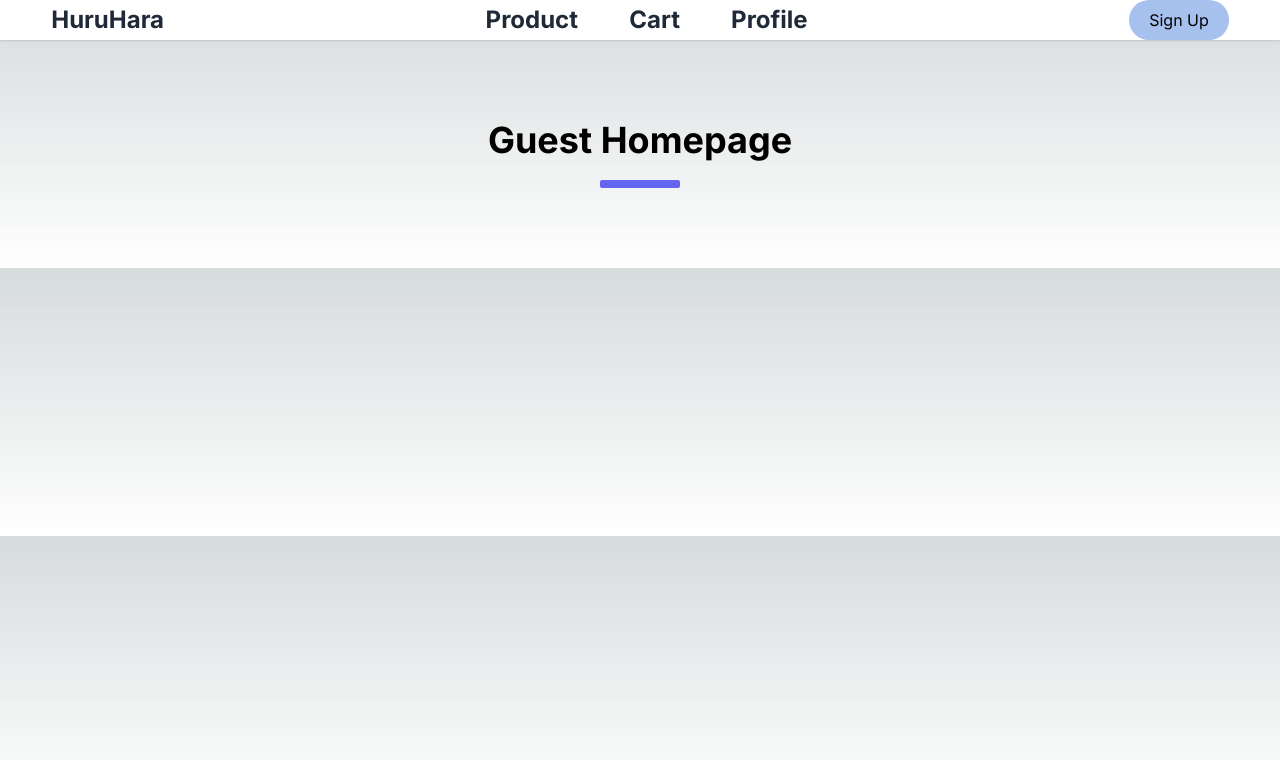
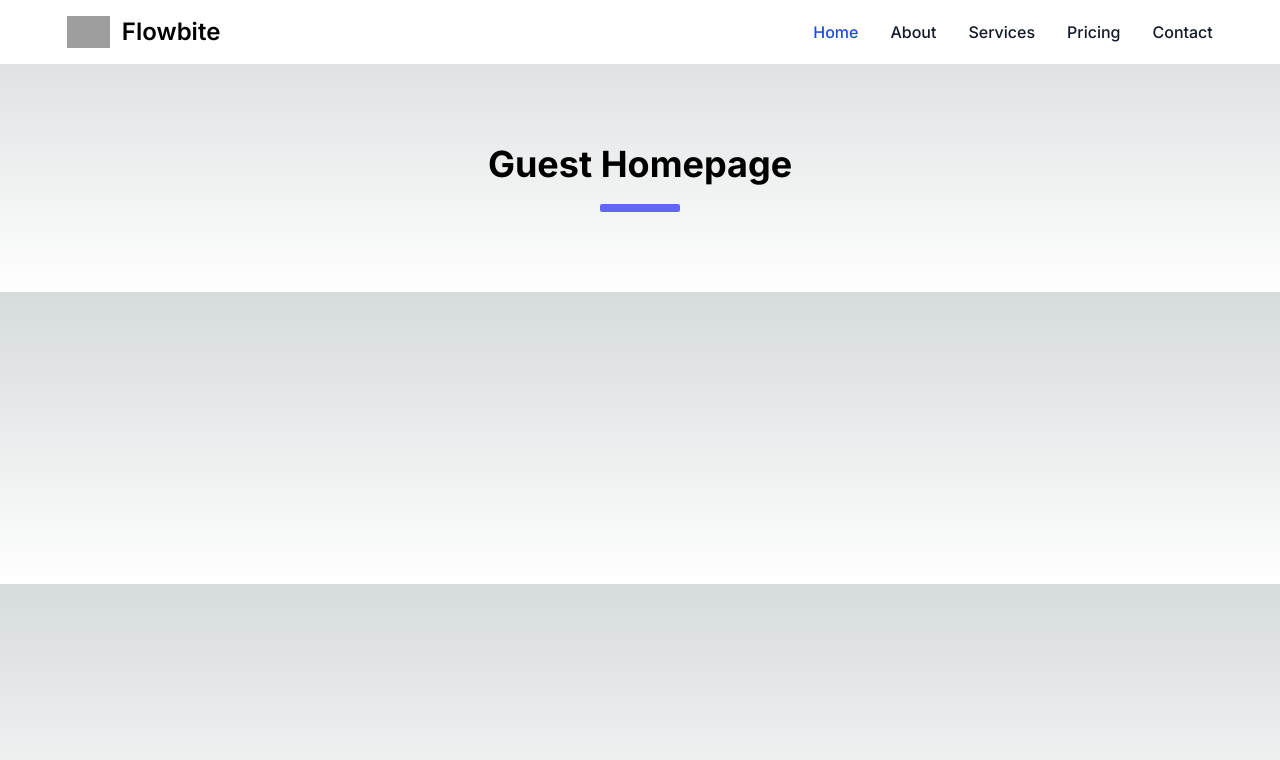
Before and after one commit to sinambela99/final_project_frontend, a Next.js app: page / in a window 1280 px wide. Shown: the top 760 px of the page. Built offline with nearby package versions, Linux system fonts and the light colour scheme; grey boxes are pictures that could not be loaded.

Commit message:
add feature navbar

```diff
--- a/src/app/globals.css
+++ b/src/app/globals.css
@@ -25,3 +25,8 @@
     )
     rgb(var(--background-start-rgb));
 }
+
+*,html,body {
+  margin : 0;
+  padding : 0
+}
--- a/src/app/layout.js
+++ b/src/app/layout.js
@@ -1,6 +1,5 @@
 import './globals.css'
 import { Inter } from 'next/font/google'
-import Navbar from '@/components/navbar'
 
 const inter = Inter({ subsets: ['latin'] })
 
@@ -12,7 +11,6 @@
 export default function RootLayout({ children }) {
   return (
     <html lang="en">
-      <Navbar />
       <body className={inter.className}>{children}</body>
     </html>
   )
--- a/src/app/page.js
+++ b/src/app/page.js
@@ -2,6 +2,7 @@
 import Image from "next/image";
 import styles from '../styles/Home.module.css'
 import Link from "next/link";
+import Navbar from '@/components/navbar'
 
 
 export default function Home() {
@@ -10,7 +11,7 @@
       <Head>
         <title> Home Page </title>
       </Head>
-
+      <Navbar />
       {Guest()}
     </div>
   )
--- a/src/app/products/page.jsx
+++ b/src/app/products/page.jsx
@@ -1,4 +1,6 @@
 import axios from "axios";
+import styles from "../../styles/LoginAndRegis.module.css";
+import Link from "next/link";
 
 export async function getProducts() {
   try {
@@ -16,12 +18,16 @@
   return (
     <div className="bg-white">
       <div className="mx-auto max-w-2xl px-4 py-16 sm:px-6 sm:py-24 lg:max-w-7xl lg:px-8">
-      <h2 className="sr-only">All Products</h2>
+        <h2 className="sr-only">All Products</h2>
 
-        <div className="grid grid-cols-1 gap-x-6 gap-y-10 sm:grid-cols-2 lg:grid-cols-3 xl:grid-cols-4 xl:gap-x-8 cursor-pointer">
+        <div className="grid grid-cols-1 gap-x-6 gap-y-10 sm:grid-cols-2 lg:grid-cols-3 xl:grid-cols-4 xl:gap-x-8">
           {products.map((product) => (
-            <a key={product.id} href={product.href} className="group">
-              <div className="aspect-h-1 aspect-w-1 w-full overflow-hidden rounded-lg bg-gray-200 xl:aspect-h-8 xl:aspect-w-7">
+            <div
+              key={product.id}
+              href={product.href}
+              className="group cursor-pointer"
+            >
+              <div className="aspect-h-1 aspect-w-1 w-full overflow-hidden rounded-lg bg-gray-200 xl:aspect-h-8 xl:aspect-w-7 ">
                 <img
                   src={product.photo}
                   alt={product.imageAlt}
@@ -36,9 +42,16 @@
                 Discount {product.discount * 100}%
               </p>
               <p className="mt-1 text-lg font-medium text-gray-900">
-                Rp {product.price - (product.price * product.discount)}
+                Rp {product.price - product.price * product.discount}
               </p>
-            </a>
+              <div className="input-button">
+                <a href="/">
+                  <button type="submit" className={styles.button}>
+                    Beli
+                  </button>
+                </a>
+              </div>
+            </div>
           ))}
         </div>
       </div>
--- a/src/components/Navbar.jsx
+++ b/src/components/Navbar.jsx
@@ -1,49 +1,83 @@
 export default function Navbar() {
   return (
-    <header class="bg-white shadow">
-      <nav class="flex justify-between items-center w-[92%] mx-auto">
-        <div class="text-xl font-semibold text-gray-700">
-          <a
-            href="#"
-            class="text-gray-800 text-xl font-bold hover:text-gray-700 md:text-2xl"
-          >
-            HuruHara
+    // <header class="bg-white shadow">
+    //   <nav class="flex justify-between items-center w-[92%]">
+    //     <div class="text-xl font-semibold text-gray-700">
+    //       <a
+    //         href="#"
+    //         class="text-gray-800 text-xl font-bold hover:text-gray-700 md:text-2xl"
+    //       >
+    //         HuruHara
+    //       </a>
+    //     </div>
+    //     <div class="">
+    //       <ul class="flex items-center gap-[4vw]">
+    //         <li>
+    //           <a
+    //             href="/products"
+    //             class="text-gray-800 text-xl font-bold hover:text-gray-700 md:text-2xl"
+    //           >
+    //             Product
+    //           </a>
+    //         </li>
+    //         <li>
+    //           <a
+    //             href=""
+    //             class="text-gray-800 text-xl font-bold hover:text-gray-700 md:text-2xl"
+    //           >
+    //             Cart
+    //           </a>
+    //         </li>
+    //         <li>
+    //           <a
+    //             href="#"
+    //             class="text-gray-800 text-xl font-bold hover:text-gray-700 md:text-2xl"
+    //           >
+    //             Profile
+    //           </a>
+    //         </li>
+    //       </ul>
+    //     </div>
+    //     <div>
+    //       <button class="bg-[#a6c1ee] test-white px-5 py-2 rounded-full hover:bg-[#87acec]">
+    //         Sign Up
+    //       </button>
+    //     </div>
+    //   </nav>
+    // </header>
+
+    <nav class="bg-white border-gray-200 dark:bg-gray-900">
+  <div class="flex justify-between items-center w-[92%] mx-auto p-4">
+    <a href="https://flowbite.com/" class="flex items-center">
+        <img src="https://flowbite.com/docs/images/logo.svg" class="h-8 mr-3" alt="Flowbite Logo" />
+        <span class="self-center text-2xl font-semibold whitespace-nowrap dark:text-white">Flowbite</span>
     </a>
-        </div>
-        <div class="">
-          <ul class="flex items-center gap-[4vw]">
+    <button data-collapse-toggle="navbar-default" type="button" class="inline-flex items-center p-2 w-10 h-10 justify-center text-sm text-gray-500 rounded-lg md:hidden hover:bg-gray-100 focus:outline-none focus:ring-2 focus:ring-gray-200 dark:text-gray-400 dark:hover:bg-gray-700 dark:focus:ring-gray-600" aria-controls="navbar-default" aria-expanded="false">
+        <span class="sr-only">Open main menu</span>
+        <svg class="w-5 h-5" aria-hidden="true" xmlns="http://www.w3.org/2000/svg" fill="none" viewBox="0 0 17 14">
+            <path stroke="currentColor" stroke-linecap="round" stroke-linejoin="round" stroke-width="2" d="M1 1h15M1 7h15M1 13h15"/>
+        </svg>
+    </button>
+    <div class="hidden w-full md:block md:w-auto" id="navbar-default">
+      <ul class="font-medium flex flex-col p-4 md:p-0 mt-4 border border-gray-100 rounded-lg bg-gray-50 md:flex-row md:space-x-8 md:mt-0 md:border-0 md:bg-white dark:bg-gray-800 md:dark:bg-gray-900 dark:border-gray-700">
         <li>
-              <a
-                href="#"
-                class="text-gray-800 text-xl font-bold hover:text-gray-700 md:text-2xl"
-              >
-                Product
-              </a>
+          <a href="#" class="block py-2 pl-3 pr-4 text-white bg-blue-700 rounded md:bg-transparent md:text-blue-700 md:p-0 dark:text-white md:dark:text-blue-500" aria-current="page">Home</a>
         </li>
         <li>
-              <a
-                href="#"
-                class="text-gray-800 text-xl font-bold hover:text-gray-700 md:text-2xl"
-              >
-                Cart
-              </a>
+          <a href="#" class="block py-2 pl-3 pr-4 text-gray-900 rounded hover:bg-gray-100 md:hover:bg-transparent md:border-0 md:hover:text-blue-700 md:p-0 dark:text-white md:dark:hover:text-blue-500 dark:hover:bg-gray-700 dark:hover:text-white md:dark:hover:bg-transparent">About</a>
         </li>
         <li>
-              <a
-                href="#"
-                class="text-gray-800 text-xl font-bold hover:text-gray-700 md:text-2xl"
-              >
-                Profile
-              </a>
+          <a href="#" class="block py-2 pl-3 pr-4 text-gray-900 rounded hover:bg-gray-100 md:hover:bg-transparent md:border-0 md:hover:text-blue-700 md:p-0 dark:text-white md:dark:hover:text-blue-500 dark:hover:bg-gray-700 dark:hover:text-white md:dark:hover:bg-transparent">Services</a>
+        </li>
+        <li>
+          <a href="#" class="block py-2 pl-3 pr-4 text-gray-900 rounded hover:bg-gray-100 md:hover:bg-transparent md:border-0 md:hover:text-blue-700 md:p-0 dark:text-white md:dark:hover:text-blue-500 dark:hover:bg-gray-700 dark:hover:text-white md:dark:hover:bg-transparent">Pricing</a>
+        </li>
+        <li>
+          <a href="#" class="block py-2 pl-3 pr-4 text-gray-900 rounded hover:bg-gray-100 md:hover:bg-transparent md:border-0 md:hover:text-blue-700 md:p-0 dark:text-white md:dark:hover:text-blue-500 dark:hover:bg-gray-700 dark:hover:text-white md:dark:hover:bg-transparent">Contact</a>
         </li>
       </ul>
     </div>
-        <div>
-          <button class="bg-[#a6c1ee] test-white px-5 py-2 rounded-full hover:bg-[#87acec]">
-            Sign Up
-          </button>
   </div>
 </nav>
-    </header>
   );
 }
--- a/src/styles/Home.module.css
+++ b/src/styles/Home.module.css
@@ -1,3 +1,3 @@
-.container {
+/* .container {
   padding: 0 2rem;
-}
+} */
```
Lines whose indentation alone changed are shown as unchanged.
